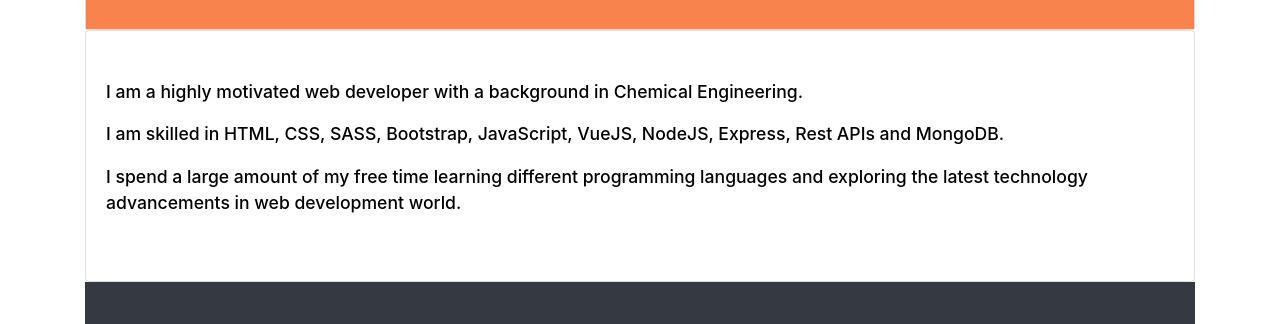
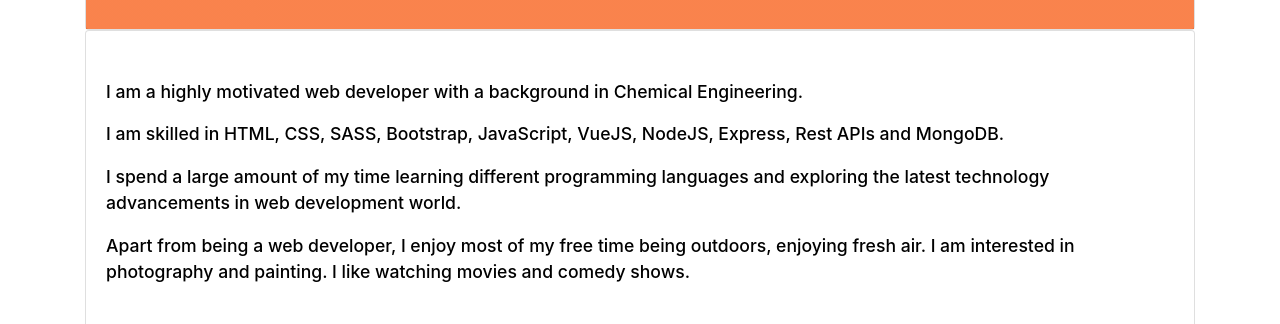
Before and after one commit to GulcanC/portfolio-gc, a website: page dist/index.html in a window 1280 px wide. Shown: the part 628-952 px from the top of the page. Drawn offline with nearby package versions, Linux system fonts and the light colour scheme; some packages are replaced by stand-ins of ours; a script that the page names is missing.

Commit message:
change about section

```diff
--- a/dist/index.html
+++ b/dist/index.html
@@ -13,10 +13,7 @@
   <!-- link ECCO LIGHTBOX-->
   <link rel="stylesheet" href="https://cdnjs.cloudflare.com/ajax/libs/ekko-lightbox/5.3.0/ekko-lightbox.css" />
 
-
-
   <!--BOOTSTRAP ICONS-->
-
   <link rel="stylesheet" href="./css/style.css" />
 
   <title>GC | GULCAN COSKUN</title>
@@ -160,8 +157,13 @@
         </p>
 
         <p class="lead text-about">
-          I spend a large amount of my free time learning different programming languages and exploring the latest
+          I spend a large amount of my time learning different programming languages and exploring the latest
           technology advancements in web development world.
+        </p>
+
+        <p class="lead text-about">
+          Apart from being a web developer, I enjoy most of my free time being outdoors, enjoying fresh air.
+          I am interested in photography and painting. I like watching movies and comedy shows.
         </p>
 
       </div>
```
